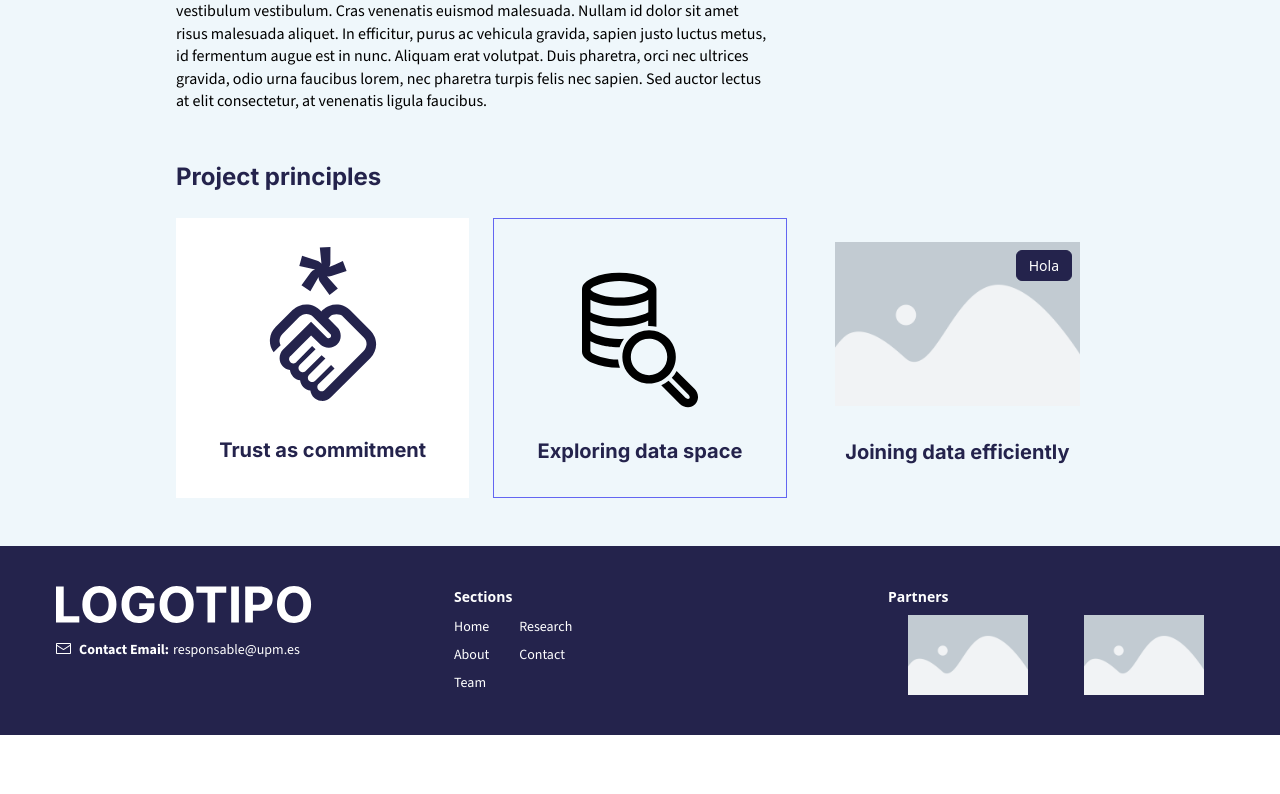
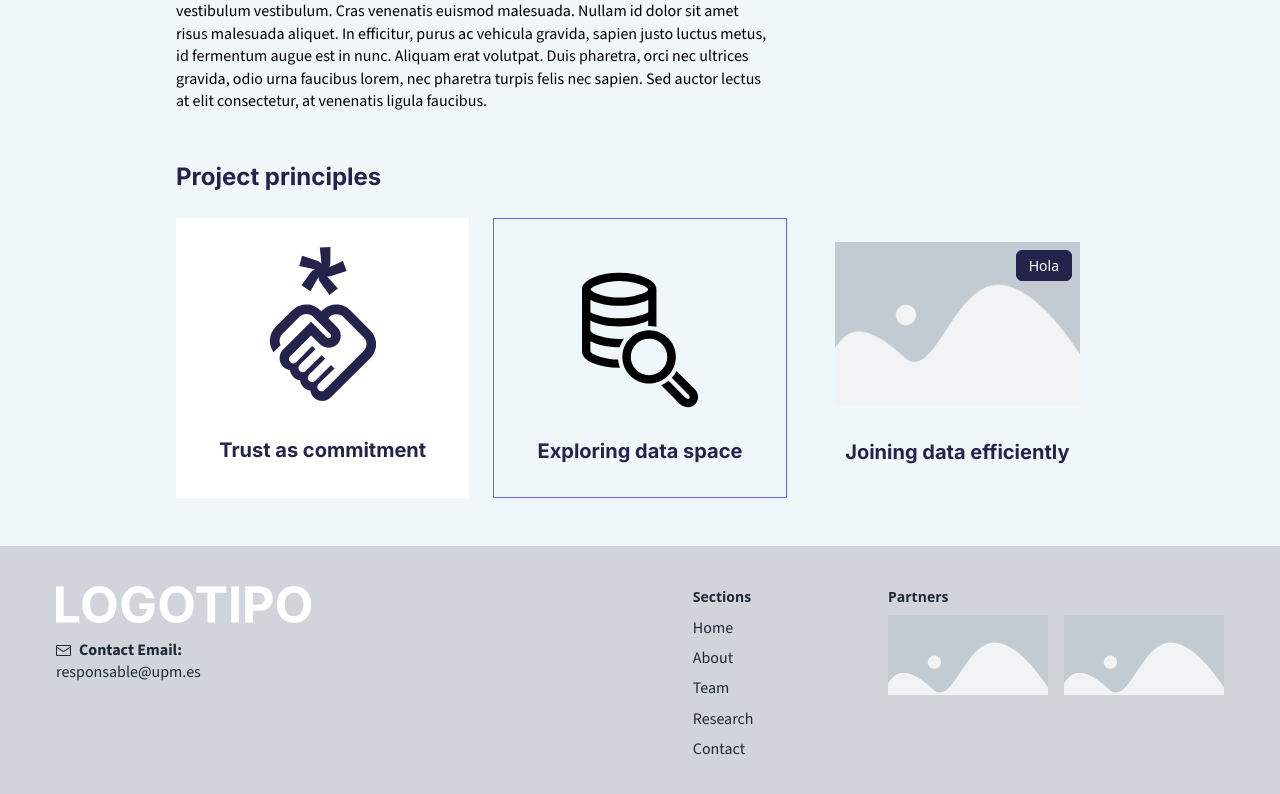
Before and after one commit to ging/boiler, a Next.js app: page / in a window 1280 px wide. Shown: the part 926-1720 px from the top of the page. Before the commit the page ends 1661 px from the top, so only its background shows below. Built offline with nearby package versions, Linux system fonts and the light colour scheme.

Commit message:
cambios en los footer

```diff
--- a/app/about/page.js
+++ b/app/about/page.js
@@ -76,7 +76,7 @@ export default function About() {
           {t("about.Columns.sectionTitle")}
         </Heading>
         <div className="flex flex-col sm:flex-row subprojects_container gap-0 sm:gap-16">
-          <div className="standard_margin-l subproject text-ffdGreen-300 basis-6/12  border-2 sm:border-4 border-solid border-transparent border-t-ffdGreen-400">
+          <div className="standard_margin-l pb-6 sm:pb-0 subproject text-ffdGreen-300 basis-6/12  border-2 sm:border-4 border-solid border-transparent border-t-ffdGreen-400">
           <Heading level="h5" className="mb-1">
               {t("about.Columns.Column1.Title")}
             </Heading>
--- a/app/contact/page.js
+++ b/app/contact/page.js
@@ -29,7 +29,7 @@ export default function Contact(props) {
         </div>
         <section>
           <div>
-            <ul className="contact_info grid grid-cols-1 gap-8 pb-8 lg:grid-cols-3 lg:pb-0">
+            <ul className="xs:w-3/4 sm:w-full contact_info mx-auto grid grid-cols-1 gap-8 pb-8 sm:grid-cols-3 lg:pb-0">
               <li className="text-center min-h-40 shadow-md py-6 border rounded border-secondary">
                 <div className="flex flex-col gap-2 ">
                   <span className="content-center flex justify-center items-center">
@@ -56,7 +56,7 @@ export default function Contact(props) {
                   </div>
                 </div>
               </li>
-              <li className="text-center min-h-40 shadow-md py-6 border rounded border-secondary">
+              <li className=" text-center min-h-40 shadow-md py-6 border rounded border-secondary">
                 <div className="flex flex-col gap-2 ">
                   <span className="content-center flex justify-center items-center">
                   <SewingPinIcon className=" h-7 w-7 text-primary" />
--- a/app/research/page.js
+++ b/app/research/page.js
@@ -6,7 +6,7 @@ import Link from "next/link";
 import { mypublications } from "@/constants/publications";
 
 import { useTranslation } from "react-i18next";
-import { Card, CardVariants } from "@/components/core/CustomCards";
+import { Card, CardVariants } from "@/components/core/Cards";
 import { Button, ButtonVariants } from "@/components/ui/button";
 import Heading from "@/components/ui/Heading";
 import Text from "@/components/ui/Text";
--- a/app/team/page.js
+++ b/app/team/page.js
@@ -8,7 +8,7 @@ import { useTranslation } from "react-i18next";
 import { Button } from "@/components/ui/button";
 import Heading from "@/components/ui/Heading";
 import Text from "@/components/ui/Text";
-import { Card, CardVariants } from "@/components/core/CustomCards";
+import { Card, CardVariants } from "@/components/core/Cards";
 import { CardStackIcon } from "@radix-ui/react-icons";
 
 
--- a/components/core/Cards.jsx
+++ b/components/core/Cards.jsx
@@ -48,17 +48,9 @@ const renderTags = (tags) => {
   if (!tags) return null;
   const tagsArray = tags.split(",").map((tag) => tag.trim()); // Convierte el string en array y elimina espacios
   return tagsArray.map((tag, index) => (
-    <Badge key={index}>{tag}</Badge> // Añade una key a cada Label
+    <Badge key={index} variant="default">{tag}</Badge> // Añade una key a cada Label
   ));
 };
-// currentLang
-// const translateCategory = (category, currentLang) => {
-//   switch (es) {
-//     case "Naranjas":
-//      // transformar article-journal en "Artículo de revista"
-//       break;
-
-// }}
 
 // quitarle guión, añadir espaciado, mayúscula (Formateo)
 const renderCategory = (category) => {
@@ -236,7 +228,7 @@ const Card = React.forwardRef(
 
     // PUBLICATIONS - ok
     const publicationCard = (
-      <article className={cn(CardVariants({ direction, className }))}>
+      <article className={cn(CardVariants({ direction, className })+ " bg-white")}>
         <header className="w-full flex gap-3 justify-start">
           <Badge variant="outline" size="lg">
             {date}
@@ -269,7 +261,7 @@ const Card = React.forwardRef(
     const teamCard = (
       <article
         className={
-          cn(CardVariants({direction, className })) + " mx-auto xs:mx-0 w-60 gap-1"
+          cn(CardVariants({direction, className })) + " mx-auto xs:mx-0 w-60 gap-1 bg-white"
         }
       >
         {(img || svg) && (
--- a/components/core/Footer.jsx
+++ b/components/core/Footer.jsx
@@ -6,7 +6,8 @@ import Link from "next/link";
 import { useTranslation } from "react-i18next";
 import { routes } from "@/constants/routes";
 import { EnvelopeClosedIcon } from "@radix-ui/react-icons";
-import Image from "../ui/image-old";
+import Image from "../ui/image";
+import Text from "../ui/Text";
 
 export default function Footer(props) {
   const { t } = useTranslation();
@@ -24,30 +25,33 @@ export default function Footer(props) {
   );
 
   const sectionTitleClasses = clsx(
-    "text-white smallcaps text-left mb-2 text-[14px] font-bold"
+    "smallcaps text-left mb-2 text-[14px] font-bold"
   );
 
   return (
-    <footer className="narrow_padding flex flex-wrap justify-between md:flex-nowrap gap-4 sm:gap-8 lg:gap-12 items-start bg-primary text-white">
-      <div className={projectLogoContainerClasses}>
+    <footer className="narrow_padding flex flex-wrap justify-between md:flex-nowrap gap-4 sm:gap-8 lg:gap-12 items-start bg-gray-300 text-gray-800">
+      <div className={projectLogoContainerClasses + " w-full border-b pb-4 border-gray-400 md:border-0"}>
         <img
-          className="w-full min-w-64 max-w-[500px]" // Corrige la sintaxis del max-width
+          className="w-full min-w-64 max-w-[200px]" // Corrige la sintaxis del max-width
           src="logo_boiler_light.svg"
           alt="logo placeholder"
         />
-        <div className="text-white flex items-center">
-          <EnvelopeClosedIcon className="mr-2 mb-0.5" />
-          <p className="text-white text-[14px] flex gap-1">
-            <b>{t("footer.email")} </b>responsable@upm.es
-          </p>
+        <div className=" flex justify-center flex-col gap-0 xs:flex-row xs:gap-2 md:flex-col md:gap-0">
+          <div className="flex flex-row">
+          <EnvelopeClosedIcon className="mr-2 mt-1" />
+          <Text className=" text-[14px] flex gap-1">
+            <b>{t("footer.email")} </b>
+          </Text>
+          </div>
+          <Text className=""> responsable@upm.es</Text>
         </div>
       </div>
 
-      <nav className="w-2/5 sm:w-2/6 md:w-1/3 lg:w-1/4">
+      <nav className=" w-full xs:w-2/6 md:w-1/3 lg:w-1/4 border-b pb-4 border-gray-400 xs:border-0">
         <div className={sectionTitleClasses}>{t("footer.title1")}</div>
         <ul
-          className={`columns-1 gap-x-3 inline-block ${
-            routes.length <= 3 ? "sm:columns-1" : "sm:columns-2"
+          className={`columns-1 gap-x-8 inline-block ${
+            routes.length <= 3 ? "sm:columns-1" : "sm:columns-2 md:columns-1"
           }`}
         >
           {routes.map((route, index) => (
@@ -55,11 +59,11 @@ export default function Footer(props) {
               key={index}
               className={
                 route.route === props.route
-                  ? "li-selected text-left mb-1 lg:mb-1.5 font-normal text-sm"
-                  : "text-left mb-1 lg:mb-1.5 font-normal text-[14px]"
+                  ? "li-selected text-left mb-1 lg:mb-1.5"
+                  : "text-left mb-1 lg:mb-1.5"
               }
             >
-              <Link className="font-normal" href={route.route}>
+              <Link className="text-base" href={route.route}>
                 {t(route.key)}
               </Link>
             </li>
@@ -69,7 +73,7 @@ export default function Footer(props) {
 
       <div>
         <div className={sectionTitleClasses}>{t("footer.title3")}</div>
-        <div className="w-fit flex gap-4 justify-center items-center flex-wrap xs:flex-nowrap">
+        <div className="w-fit flex gap-4 justify-start items-center flex-wrap xs:flex-col sm:flex-row  sm:flex-wrap lg:flex-nowrap">
           {/* <div className={partnerLogoClasses}>
             <img className={imgClasses} src="placeholder.jpg" alt="logo UPM" />
           </div> */}
@@ -78,7 +82,7 @@ export default function Footer(props) {
               fit="contain" // Ajuste de la imagen
               src="/placeholder.jpg" // Usa una ruta válida
               alt="Descripción de la imagen"
-              className="max-h-full w-auto " // Asegura que la imagen no exceda la altura máxima
+              className="max-h-full w-auto justify-start" // Asegura que la imagen no exceda la altura máxima
             />
           </div>
           <div className={partnerLogoClasses}>
--- a/components/ui/badge.jsx
+++ b/components/ui/badge.jsx
@@ -17,9 +17,9 @@ const badgeVariants = cva(
       },
       size: {
         default:
-          "px-3 py-.5 text-[0.875rem] font-normal" ,
+          "px-3 pt-0 pb-0.5 text-[0.875rem] font-normal" ,
         lg:
-          "px-3 py-.5 border-2 text-base font-semibold",
+          "px-3 pt-0 pb-0.5 border-2 text-base font-semibold",
         sm:
           "py-0.5 px-1.5 text-sm font-normal rounded-sm",
 
--- a/components/ui/image-old.jsx
+++ b/components/ui/image-old.jsx
@@ -22,7 +22,7 @@ const Image = ({
     "w-full h-full", // La imagen ocupará todo el contenedor
     {
       "object-cover": fit === "cover", // Uso de object-cover para cubrir el contenedor
-      "object-contain": fit === "contain", // Uso de object-contain para mantener la relación de aspecto
+      "object-contain justify-start": fit === "contain", // Uso de object-contain para mantener la relación de aspecto
     }
   );
 
--- a/components/ui/image.jsx
+++ b/components/ui/image.jsx
@@ -26,7 +26,7 @@ const Image = ({
     "w-full h-full flex items-center justify-center",
     {
       "object-cover": fit === "cover",
-      "object-contain": fit === "contain",
+      "object-contain justify-start": fit === "contain",
     }
   );
 
--- a/constants/langs/en.js
+++ b/constants/langs/en.js
@@ -45,17 +45,17 @@ export const en = {
             "sectionHighlight": "“This highlighted sentence serves to summarize or emphasize the most important points presented in the introduction.“",
         },
         "Goals": {
-            "sectionTitle": "Objetivos",
+            "sectionTitle": "Goals",
             "Goal1": {
-                "GoalTitle": "Objetivo 1",
+                "GoalTitle": "Goal 1",
                 "GoalBody": "Porttitor ultricies magnis tincidunt nostra odio id. Vehicula morbi platea; convallis ex purus nascetur diam cursus lobortis.",
             },
             "Goal2": {
-                "GoalTitle": "Objetivo 2",
+                "GoalTitle": "Goal 2",
                 "GoalBody": " In pharetra efficitur, penatibus nascetur imperdiet mus torquent.Posuere facilisi mi conubia pulvinar donec elementum vel cursus vitae.",
             },
             "Goal3": {
-                "GoalTitle": "Objetivo 3",
+                "GoalTitle": "Goal 3",
                 "GoalBody": " Ultrices nunc commodo mi nascetti tempus eu. Integer pharetra eleifend platea mauris, mauris adipiscing aenean phasellus. Et blandit netus himenaeos."
             }
         },
--- a/constants/langs/es.js
+++ b/constants/langs/es.js
@@ -17,7 +17,7 @@ export const es = {
         "description": "Plantilla personalizable de sitios web para grupos de investigación y otros proyectos. Puedes consultar la documentación en {notion URL} para empezar a usarla.",
         "action-button": "Sobre proyecto",
         "section1Title": "Sobre el proyecto",
-        "section1Description": "Para el proyecto de Eunomia, se desarrollarán soluciones técnicas, estándares y herramientas abiertas que permitan la compartición de datos de manera segura, garantizando la soberanía y confianza de los usuarios. El proyecto incluye la implementación de tecnologías FIWARE y otros estándares para facilitar la interoperabilidad y la gobernanza de datos. También se proporcionarán tutoriales y soporte para que cualquier usuario pueda experimentar con estas tecnologías.",
+        "section1Description": "Lorem ipsum dolor sit amet, consectetur adipiscing elit. Vivamus lacinia odio vitae vestibulum vestibulum. Cras venenatis euismod malesuada. Nullam id dolor sit amet risus malesuada aliquet. In efficitur, purus ac vehicula gravida, sapien justo luctus metus, id fermentum augue est in nunc. Aliquam erat volutpat. Duis pharetra, orci nec ultrices gravida, odio urna faucibus lorem, nec pharetra turpis felis nec sapien. Sed auctor lectus at elit consectetur, at venenatis ligula faucibus.",
         "section1Subtitle": "Principios del proyecto",
         "latestPublicationsTitle": "Últimas publicaciones",
         "latestPublicationsButton": "Ver todas las publicaciones",
@@ -46,24 +46,38 @@ export const es = {
             "sectionBody": "Vitae accumsan blandit platea hac sit efficitur bibendum. Nullam donec orci cubilia; ante feugiat ridiculus. Diam egestas tellus lectus rutrum ullamcorper fringilla aenean maximus. Aliquam tortor tincidunt platea auctor lorem. Semper varius elementum risus finibus tincidunt montes. Sit nunc purus ridiculus; velit sapien sodales. Fermentum platea nascetur odio quis iaculis dolor cras scelerisque. Phasellus quam venenatis; felis ligula sed est quis ex ante. Risus vehicula hac dictumst litora mus. Posuere per parturient litora eleifend pharetra ad lectus. Primis magna rutrum malesuada laoreet ipsum pulvinar praesent. Tortor egestas sit himenaeos lacinia a ultricies litora. Ultrices consequat nunc et curabitur, hendrerit id mattis feugiat condimentum. Rutrum platea odio lorem interdum tellus; penatibus ullamcorper. Cubilia placerat luctus fames pretium urna penatibus himenaeos himenaeos? Felis pellentesque quam aenean mattis penatibus per suspendisse.",
             "sectionHighlight": "“Frase destacada del texto de la introducción que tiene función de resumir o resaltar los puntos más importantes”",
         },
-
+        "Goals": {
+            "sectionTitle": "Objetivos",
+            "Goal1": {
+                "GoalTitle": "Objetivo 1",
+                "GoalBody": "Porttitor ultricies magnis tincidunt nostra odio id. Vehicula morbi platea; convallis ex purus nascetur diam cursus lobortis.",
+            },
+            "Goal2": {
+                "GoalTitle": "Objetivo 2",
+                "GoalBody": " In pharetra efficitur, penatibus nascetur imperdiet mus torquent.Posuere facilisi mi conubia pulvinar donec elementum vel cursus vitae.",
+            },
+            "Goal3": {
+                "GoalTitle": "Objetivo 3",
+                "GoalBody": " Ultrices nunc commodo mi nascetti tempus eu. Integer pharetra eleifend platea mauris, mauris adipiscing aenean phasellus. Et blandit netus himenaeos."
+            }
+        },
         "Columns": {
-            "sectionTitle": "Content Title",
+            "sectionTitle": "Título de contenido",
             "Column1": {
-                "Title": "Content 1",
+                "Title": "Contenido 1",
                 "Subtitle": "",
                 "Body": "Non cras ornare augue ultrices himenaeos consequat. Viverra viverra faucibus nullam metus congue est adipiscing. Volutpat consectetur ornare feugiat, potenti maximus hac pulvinar inceptos. Eros massa interdum tempus ligula mollis pulvinar dapibus phasellus fusce. Sit habitant pharetra, enim lobortis mollis potenti nullam varius. Aptent integer leo elementum est inceptos egestas facilisi porta maecenas.",
-                "Button": "Action Button"
+                "Button": "Botón de acción"
             },
             "Column2": {
-                "Title": "Content 2",
+                "Title": "Contenido 2",
                 "Subtitle": "",
                 "Body": "Non cras ornare augue ultrices himenaeos consequat. Viverra viverra faucibus nullam metus congue est adipiscing. Volutpat consectetur ornare feugiat, potenti maximus hac pulvinar inceptos. Eros massa interdum tempus ligula mollis pulvinar dapibus phasellus fusce. Sit habitant pharetra, enim lobortis mollis potenti nullam varius.",
-                "Button": "Action Button"
+                "Button": "Botón de acción"
             }
         },
         "Impact": {
-            "sectionTitle": "Impact",
+            "sectionTitle": "Impacto",
             "sectionBody": "Porttitor ultricies magnis tincidunt nostra odio id. In pharetra efficitur, penatibus nascetur imperdiet mus torquent. Congue mauris euismod lorem vehicula tellus fringilla condimentum tincidunt diam. At vel semper mollis; semper vivamus sociosqu ex. Ultrices nunc commodo mi nascetur egestas neque potenti tempus eu. Integer pharetra eleifend platea mauris, mauris adipiscing aenean phasellus. Et blandit netus himenaeos inceptos suspendisse cubilia urna? Posuere facilisi mi conubia pulvinar donec elementum vel cursus vitae. Vehicula morbi platea; convallis ex purus nascetur diam cursus lobortis.",
 
         }
```
